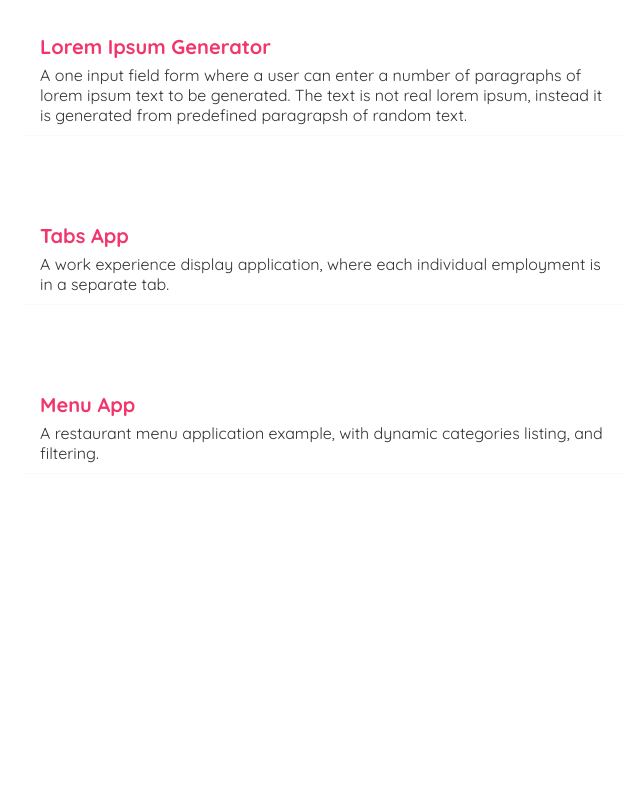
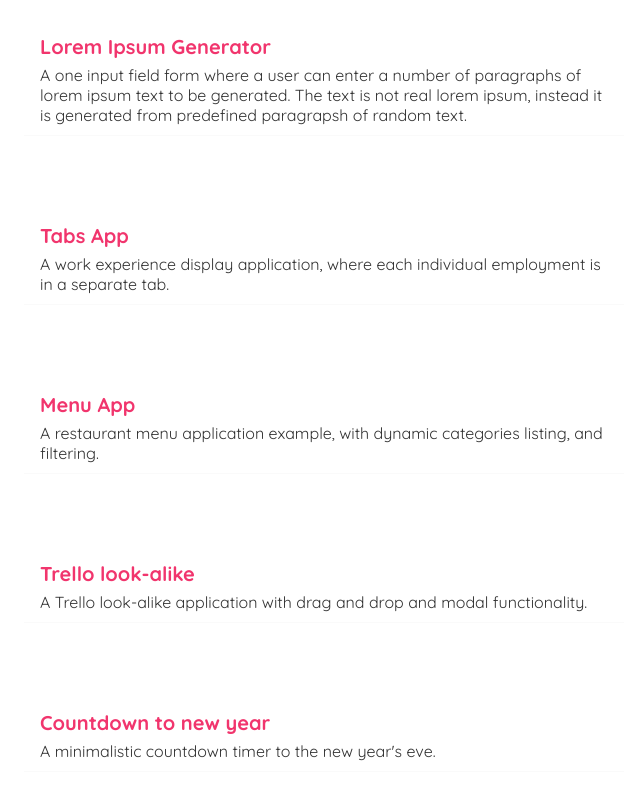
Before and after one commit to uros-projects/portfolio, a React (Create React App) app: page / in a window 1280 px wide. Shown: the part 1018-1818 px from the top of the page, without its empty margins (316-956 px from the left). Before the commit the page ends 1572 px from the top, so only its background shows below. Built offline with nearby package versions, Linux system fonts and the light colour scheme; the HTML template or start-up script is replaced by a standard one.

Commit message:
Updated project list

```diff
--- a/src/projects-list.js
+++ b/src/projects-list.js
@@ -46,7 +46,19 @@
         name: 'Menu App',
         url: 'https://uros-projects.github.io/menu-app/',
         description: 'A restaurant menu application example, with dynamic categories listing, and filtering.',
-    }
+    },
+    {
+        id: 9,
+        name: 'Trello look-alike',
+        url: 'https://uros-projects.github.io/trello-look-alike/',
+        description: 'A Trello look-alike application with drag and drop and modal functionality.',
+    },
+    {
+        id: 10,
+        name: 'Countdown to new year',
+        url: 'https://uros-projects.github.io/countdown-to-new-year/',
+        description: "A minimalistic countdown timer to the new year's eve.",
+    },
 ];
 
 export default apps;
```
Also changed, not shown: 1 other file (tests, documents, lock files or other folders).
